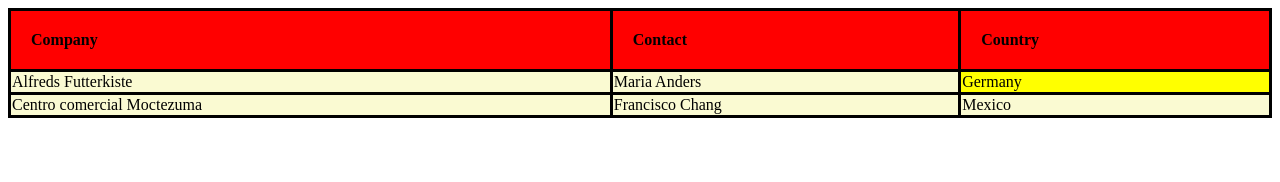
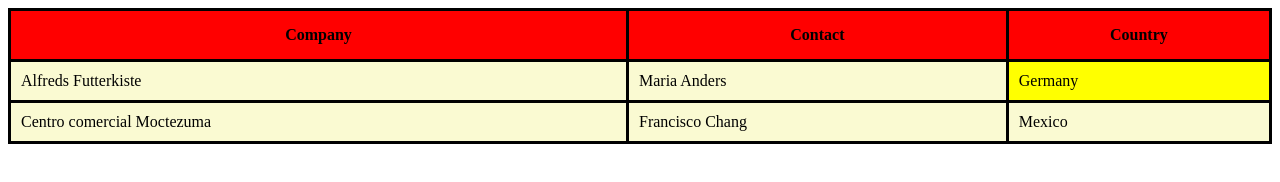
Before and after one commit to Diak008/25_01_23_HTML_Table, a plain HTML site: page Index.HTML in a window 1280 px wide. Drawn offline with Linux system fonts and the light colour scheme.

Commit message:
Table_html_rename

```diff
--- a/Table.HTML
+++ b/Index.HTML
@@ -20,10 +20,14 @@
         }
 
         th{
-            padding: 20px;
+            padding: 15px;
+            text-align: center;
+        }
+
+        td{
+            padding: 10px;
             text-align: left;
         }
-
     </style>
 </head>
 <body>
```
